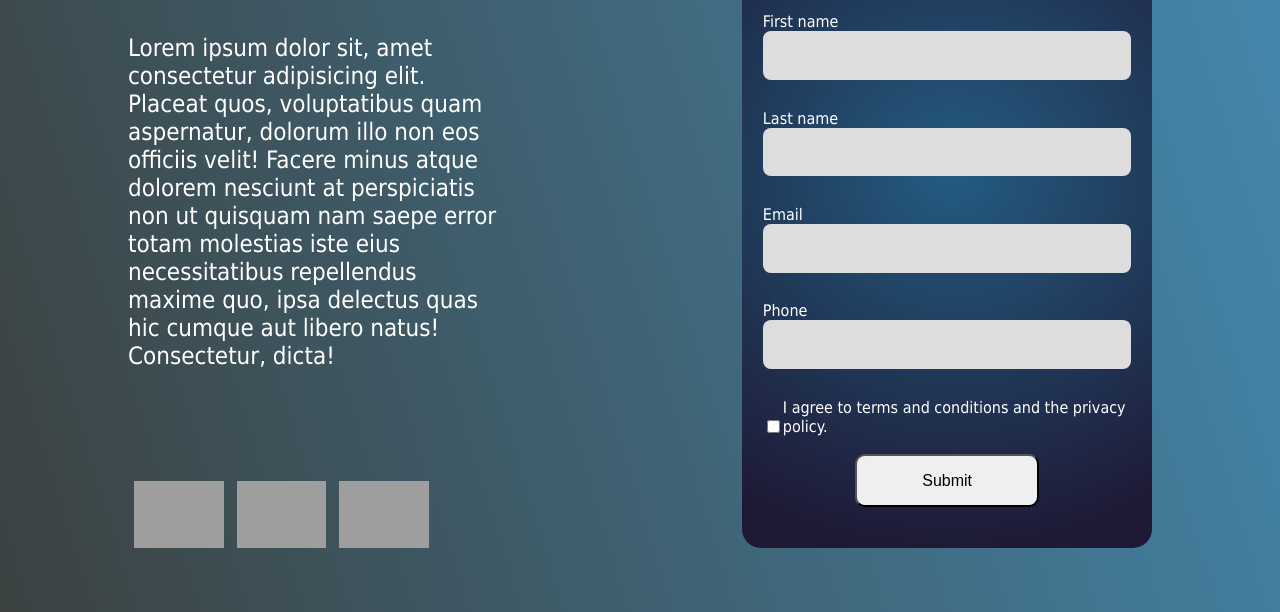
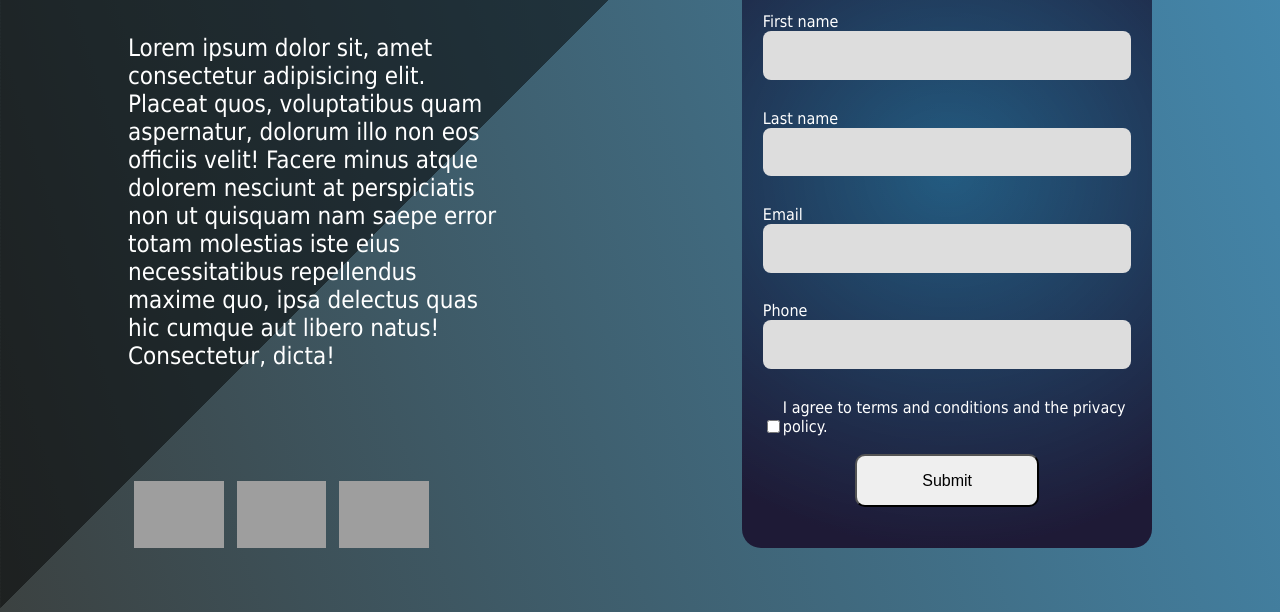
Before and after one commit to DeymanQr/HillelFrontend, a plain HTML site: page lesson_7/index.html in a window 1280 px wide. Shown: the part 188-800 px from the top of the page. Drawn offline with Linux system fonts and the light colour scheme; grey boxes are pictures that could not be loaded.

Commit message:
modify lesson_7

```diff
--- a/lesson_7/style.css
+++ b/lesson_7/style.css
@@ -24,7 +24,7 @@ body {
 	z-index: 1;
 }
 
-/*.main::after {
+.main::after {
 	content: "";
 	display: block;
 	position: fixed;
@@ -37,7 +37,7 @@ body {
 	border-bottom: 75vh solid transparent;
 	border-right: 75vh solid rgba(0, 0, 0, 0.51);
 	transform: rotate(45deg);
-}*/
+}
 
 h1 {
 	grid-column: 1 / 7;
```
